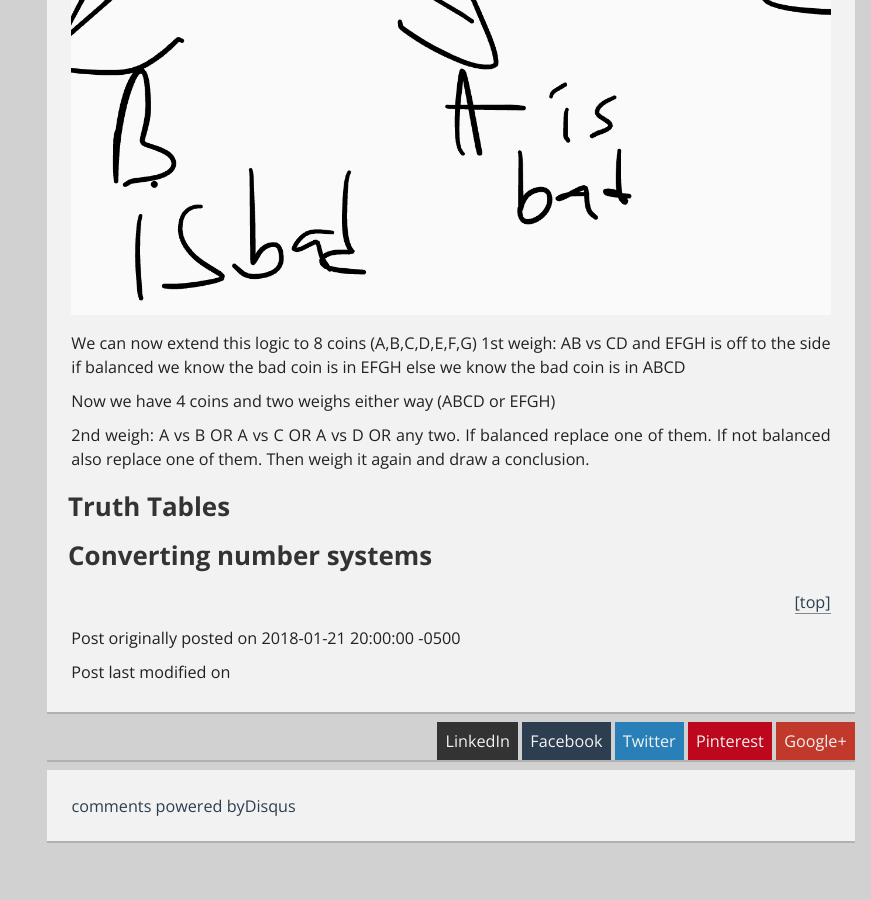
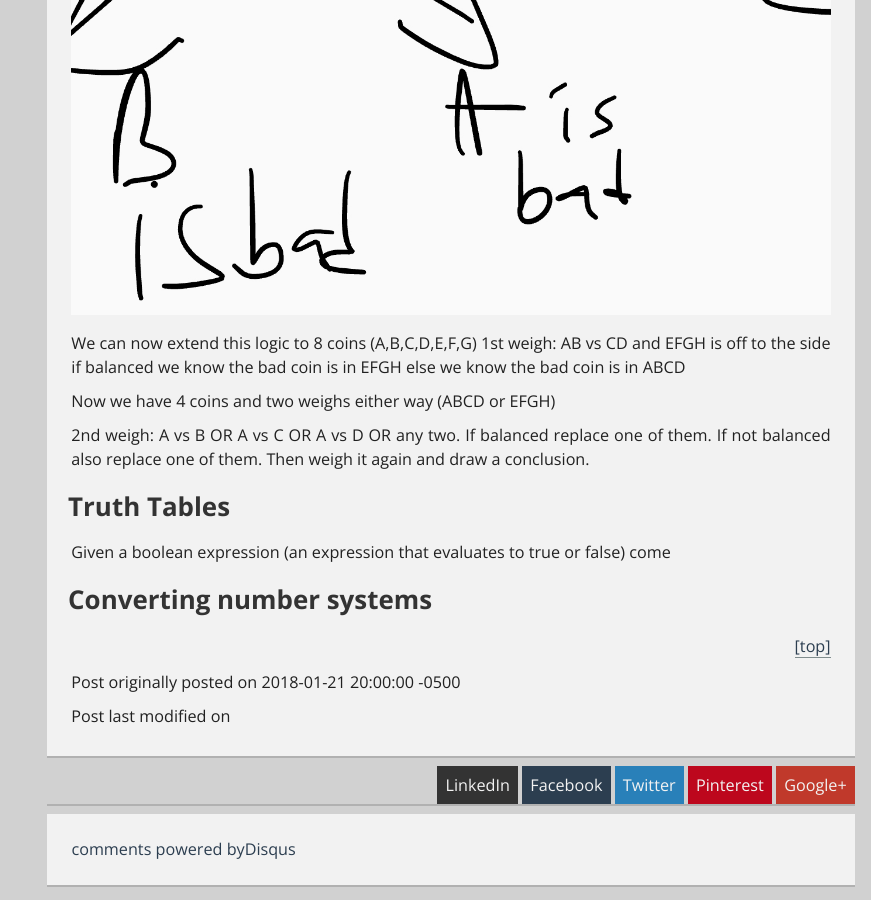
Before and after one commit to BTruer/BTruer.github.io, a Jekyll site: the page built from cs111/_posts/2018-01-22-Recitation-1.md, in a window 1280 px wide and 900 px high, scrolled down 1808 px. Shown: the whole window, without its empty margins (409-1280 px from the left). Built offline with Jekyll 4.4.1, drawn with Linux system fonts in a browser that asks for light colours; comment, search, counter and statistics services are not loaded; before the commit the page ends 2664 px from its top, so only the background shows below that.

Commit message:
Update 2018-01-22-Recitation-1.md

```diff
--- a/cs111/_posts/2018-01-22-Recitation-1.md
+++ b/cs111/_posts/2018-01-22-Recitation-1.md
@@ -34,5 +34,6 @@ If not balanced also replace one of them.
 Then weigh it again and draw a conclusion.
 
 # Truth Tables
+Given a boolean expression (an expression that evaluates to true or false) come
 
 # Converting number systems
```
